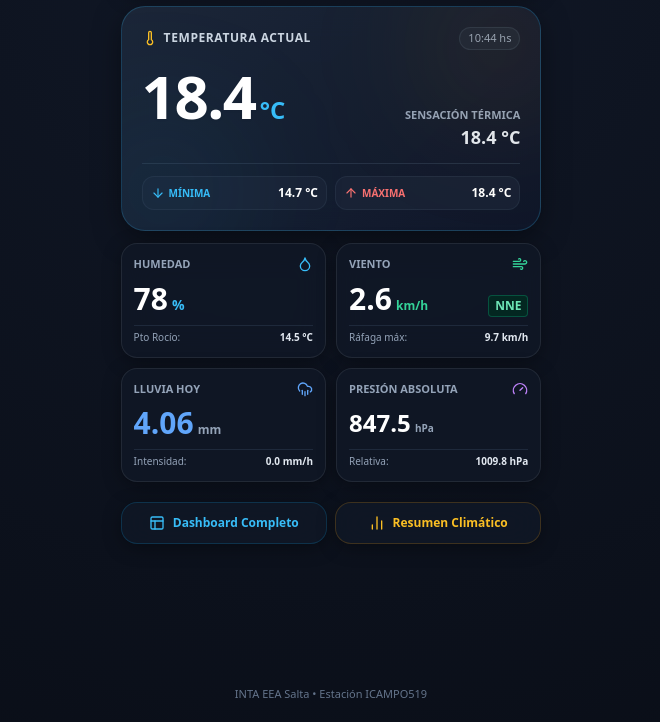
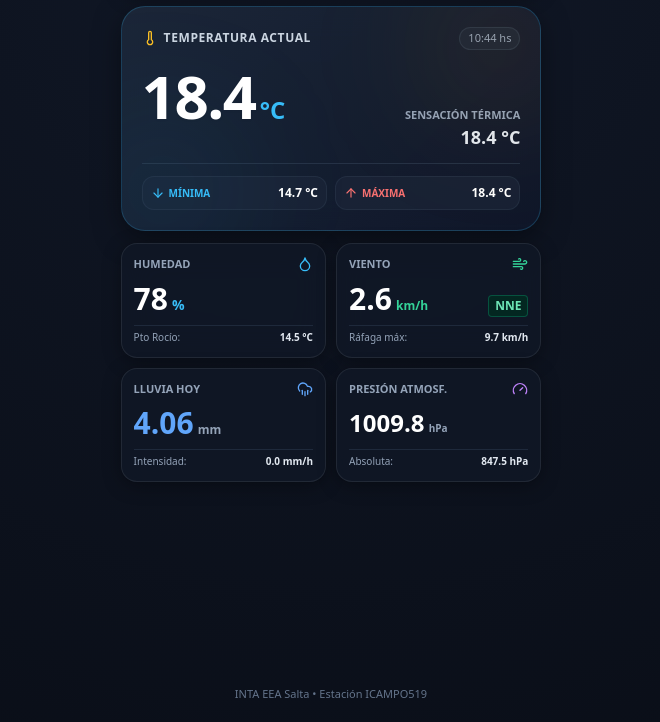
Before and after one commit to intasalta/ema_esc4752, a plain HTML site: page tiempohoy.html in a window 1280 px wide. Shown: the part 78-800 px from the top of the page, without its empty margins (309-969 px from the left). Drawn offline with nearby package versions, Linux system fonts and the light colour scheme.

Commit message:
Add files via upload

```diff
--- a/tiempohoy.html
+++ b/tiempohoy.html
@@ -188,7 +188,7 @@
       <!-- Presión Barométrica -->
       <div class="glass-card rounded-2xl p-3 flex flex-col justify-between">
         <div class="flex items-center justify-between">
-          <span class="text-[11px] font-semibold text-slate-400 uppercase">Presión Absoluta</span>
+          <span class="text-[11px] font-semibold text-slate-400 uppercase">Presión Atmosf.</span>
           <i data-lucide="gauge" class="w-4 h-4 text-purple-400"></i>
         </div>
         <div class="my-2">
@@ -196,24 +196,11 @@
           <span class="text-[10px] font-semibold text-slate-400">hPa</span>
         </div>
         <div class="flex justify-between text-[10px] text-slate-400 pt-1 border-t border-slate-800">
-          <span>Relativa:</span>
-          <span id="presion-rel-val" class="font-bold text-slate-200">-- hPa</span>
+          <span>Absoluta:</span>
+          <span id="presion-abs-val" class="font-bold text-slate-200">-- hPa</span>
         </div>
       </div>
 
-    </div>
-
-    <!-- BOTONES DE NAVEGACIÓN -->
-    <div class="grid grid-cols-2 gap-2 pt-2">
-      <a href="index.html" class="glass-card hover:bg-slate-800/80 active:scale-95 transition-all p-3 rounded-2xl flex items-center justify-center gap-2 text-xs font-semibold text-sky-400 border-sky-500/20">
-        <i data-lucide="layout" class="w-4 h-4"></i>
-        <span>Dashboard Completo</span>
-      </a>
-
-      <a href="resumen.html" class="glass-card hover:bg-slate-800/80 active:scale-95 transition-all p-3 rounded-2xl flex items-center justify-center gap-2 text-xs font-semibold text-amber-400 border-amber-500/20">
-        <i data-lucide="bar-chart-2" class="w-4 h-4"></i>
-        <span>Resumen Climático</span>
-      </a>
     </div>
 
   </main>
@@ -275,11 +262,15 @@
         // Lluvia y Presión
         document.getElementById('lluvia-val').innerText = ext.lluvia_total !== null ? ext.lluvia_total.toFixed(2) : '0.00';
         document.getElementById('lluvia-tasa').innerText = (act.lluvia_tasa ? act.lluvia_tasa.toFixed(1) : '0.0') + ' mm/h';
-        const pAbs = act.presion_absoluta !== undefined ? act.presion_absoluta : act.presion;
-        const pRel = act.presion_relativa !== undefined ? act.presion_relativa : null;
-        document.getElementById('presion-val').innerText = pAbs !== null ? pAbs.toFixed(1) : '--';
-        if (document.getElementById('presion-rel-val')) {
-          document.getElementById('presion-rel-val').innerText = pRel !== null ? pRel.toFixed(1) + ' hPa' : '--';
+        const pRel = act.presion_relativa !== undefined && act.presion_relativa !== null ? act.presion_relativa : (act.presion && act.presion > 900 ? act.presion : null);
+        const pAbs = act.presion_absoluta !== undefined && act.presion_absoluta !== null ? act.presion_absoluta : (act.presion && act.presion < 900 ? act.presion : null);
+
+        // Número principal: Presión Relativa convencional (~1010 hPa)
+        document.getElementById('presion-val').innerText = pRel !== null ? pRel.toFixed(1) : '--';
+        // Subtexto: Presión Absoluta real en la estación (~847 hPa a 1520 msnm)
+        const elPresAbs = document.getElementById('presion-abs-val');
+        if (elPresAbs) {
+          elPresAbs.innerText = pAbs !== null ? pAbs.toFixed(1) + ' hPa' : '--';
         }
 
       } catch (e) {
```
